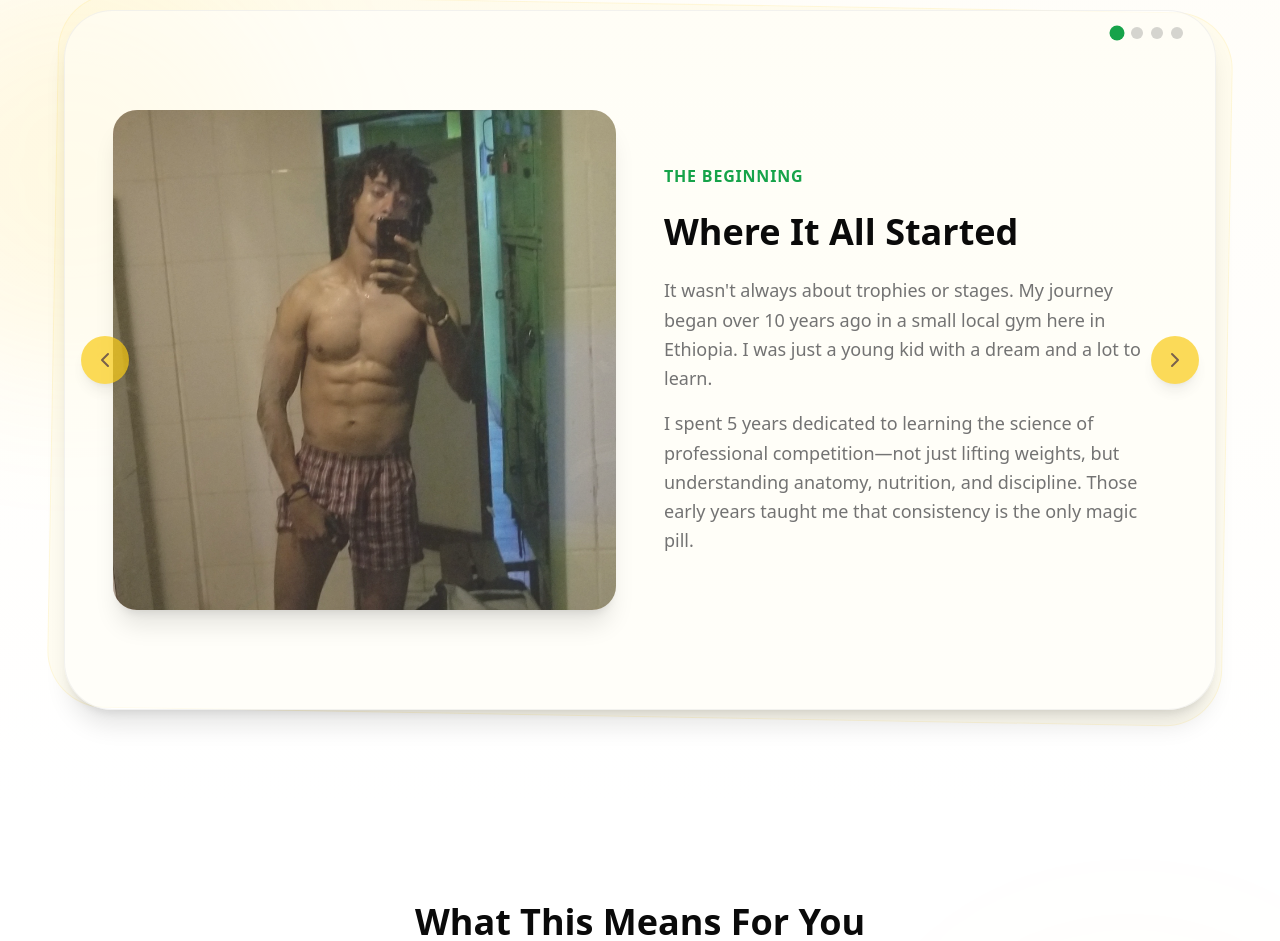
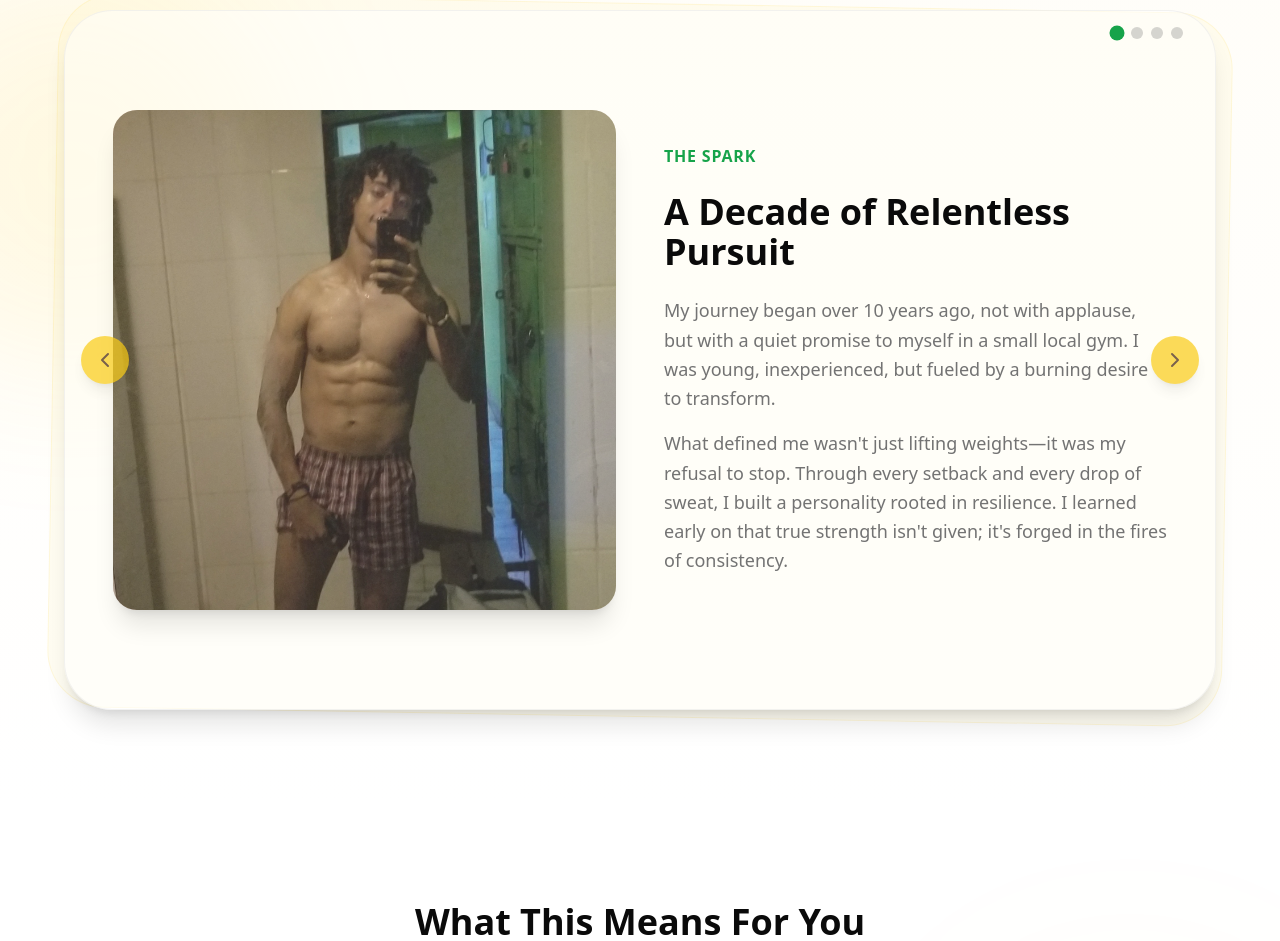
Before and after one commit to BemnetKassa/sofi-circle-diet, a Next.js app: page /meet-the-hero in a window 1280 px wide. Shown: the part 1221-2162 px from the top of the page. Built offline with nearby package versions, Linux system fonts and the light colour scheme.

Commit message:
Increase ImageCarousel default interval to 3s
Update ImageCarousel in src/components/landing/story-slider.tsx to use a 3000ms default interval instead of 1000ms. This slows automatic slide rotation so users have more time to view each image; no other behavior was changed.

```diff
--- a/src/components/landing/story-slider.tsx
+++ b/src/components/landing/story-slider.tsx
@@ -22,22 +22,22 @@ const slideData: StorySlide[] = [
     id: 1,
     image: "/pictures/youngSofi.JPG",
     images: ["/pictures/youngSofi.JPG", "/pictures/youngSofi2.JPG"],
-    subtitle: "The Beginning",
-    title: "Where It All Started",
+    subtitle: "The Spark",
+    title: "A Decade of Relentless Pursuit",
     description: [
-      "It wasn't always about trophies or stages. My journey began over 10 years ago in a small local gym here in Ethiopia. I was just a young kid with a dream and a lot to learn.",
-      "I spent 5 years dedicated to learning the science of professional competition—not just lifting weights, but understanding anatomy, nutrition, and discipline. Those early years taught me that consistency is the only magic pill."
+      "My journey began over 10 years ago, not with applause, but with a quiet promise to myself in a small local gym. I was young, inexperienced, but fueled by a burning desire to transform.",
+      "What defined me wasn't just lifting weights—it was my refusal to stop. Through every setback and every drop of sweat, I built a personality rooted in resilience. I learned early on that true strength isn't given; it's forged in the fires of consistency."
     ],
     layout: "image-left"
   },
   {
     id: 2,
     image: "/pictures/localCompete.JPG",
-    subtitle: "Rising Up",
-    title: "From Local Stages...",
+    subtitle: "The Climb",
+    title: "Against All Odds",
     description: [
-      "The road wasn't easy. I faced countless ups and downs—injuries, doubts, and the immense pressure of competition. But I kept showing up.",
-      "Competing in local areas was where I forged my character. Every loss was a lesson, and every win was a stepping stone. I learned that true strength is built in the moments heavily challenges you."
+      "Stepping onto local stages was just the beginning. At the same time, I ventured into social media, determined to share my passion. It was a struggle against the odds—facing doubts, slow growth, and the ups and downs of a pioneer.",
+      "But I kept pushing. I documented the grind, the meals, and the mindset. Every video, every rep was a battle to prove that we could achieve greatness. This period taught me that the path to success is paved with failures you refuse to accept."
     ],
     layout: "image-right"
   },
@@ -45,14 +45,14 @@ const slideData: StorySlide[] = [
     id: 3,
     image: "/pictures/bronz.JPG",
     images: ["/pictures/bronz.JPG", "/pictures/compiting.PNG"],
-    subtitle: "International Level",
-    title: "...To the World Stage",
+    subtitle: "Global Impact",
+    title: "From Medals to a Movement",
     description: [
-      "My dedication took me beyond our borders. Representing my country on international stages, like in South Africa, was a dream come true.",
-      "Standing on that podium and bringing home the Bronze medal was proof that with enough heart and hard work, any goal is achievable. It wasn't just my victory; it was for everyone who believed in me."
+      "Today, I stand on international stages, proudly bringing home accolades like the Bronze medal from South Africa. But my expertise goes beyond the podium. I've dedicated 5 years to mastering professional nutrition prep, combining science with massive practical experience.",
+      "This knowledge now empowers a huge community across TikTok, Instagram, YouTube, and Facebook. I'm here not just to compete, but to lead—helping thousands of you navigate your own healthy journeys with confidence and clarity."
     ],
     layout: "image-left",
-    extraBadge: "South Africa, International Stage"
+    extraBadge: "International Champion"
   },
   {
     id: 4,
@@ -66,7 +66,7 @@ const slideData: StorySlide[] = [
   }
 ]
 
-function ImageCarousel({ images, interval = 1000, alt }: { images: string[], interval?: number, alt: string }) {
+function ImageCarousel({ images, interval = 3000, alt }: { images: string[], interval?: number, alt: string }) {
     const [index, setIndex] = useState(0)
 
     useEffect(() => {
```
